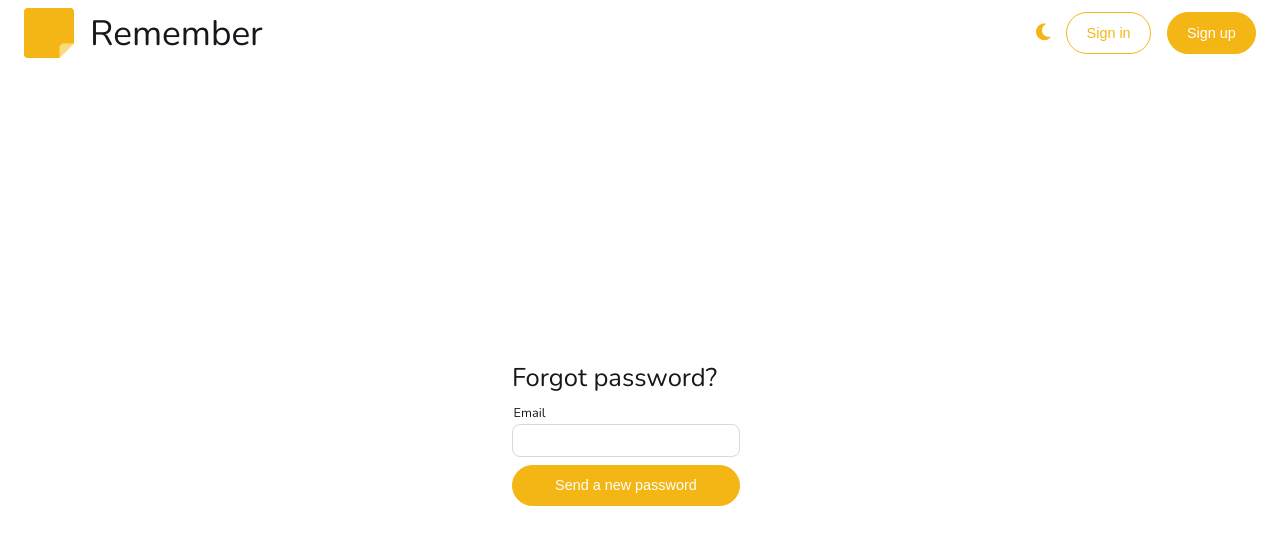
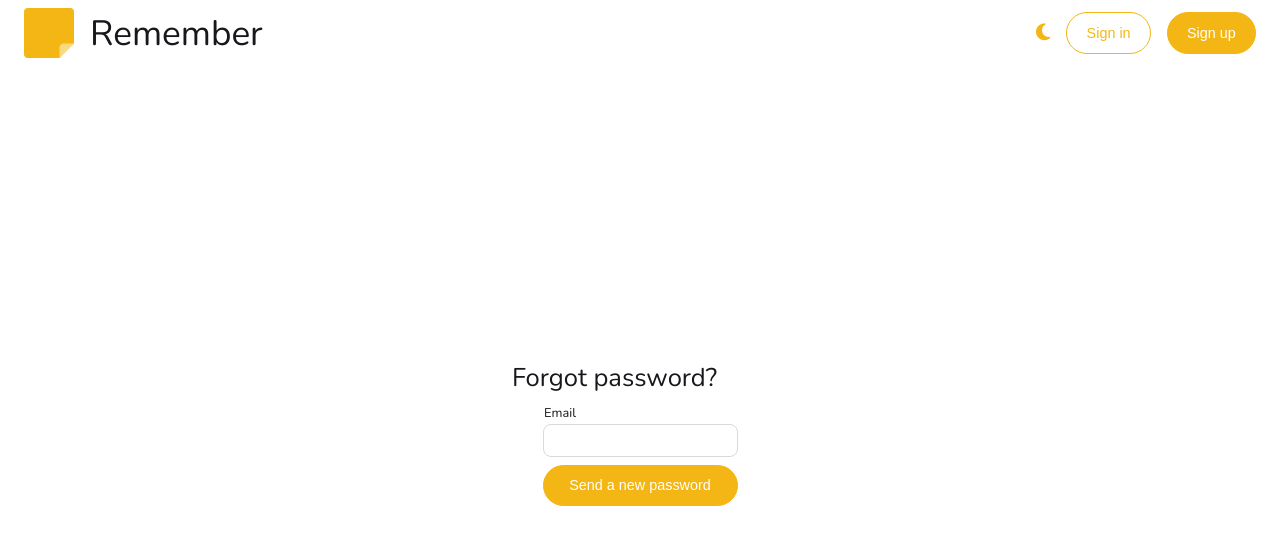
Before and after one commit to Morta-Fontanella/Remember-Frontend, a React (Create React App) app: page /changePass in a window 1280 px wide. Shown: the top 544 px of the page. Built offline with nearby package versions, Linux system fonts and the light colour scheme; no server answers.

Commit message:
Fixed width of login form

```diff
--- a/package.json
+++ b/package.json
@@ -2,14 +2,13 @@
 	"name": "remember",
 	"version": "0.1.0",
 	"private": true,
-	"homepage":"./",
+	"homepage": "./",
 	"dependencies": {
 		"@material-ui/core": "^4.12.4",
 		"@testing-library/jest-dom": "^5.16.4",
 		"@testing-library/react": "^13.2.0",
 		"@testing-library/user-event": "^13.5.0",
 		"axios": "^0.27.2",
-		"jwt-decode": "^3.1.2",
 		"jwt-encode": "^1.0.1",
 		"moment": "^2.29.3",
 		"react": "^18.1.0",
--- a/src/components/auth/authStyles.css
+++ b/src/components/auth/authStyles.css
@@ -16,18 +16,20 @@ main#auth {
 	display: flex;
 	flex-direction: column;
 	justify-content: center;
+	align-items: center;
 	width: max(20rem, 0%);
 	padding: 2rem;
 }
 
 .authContainer form {
-	max-width: 89%;
+	max-width: 100%;
 }
 
 .authContainer h3 {
 	display: block;
 	font-weight: 400;
 	margin: 0.5rem 0;
+	align-self: flex-start;
 }
 
 .divider {
```
Also changed, not shown: 1 other file (tests, documents, lock files or other folders).
